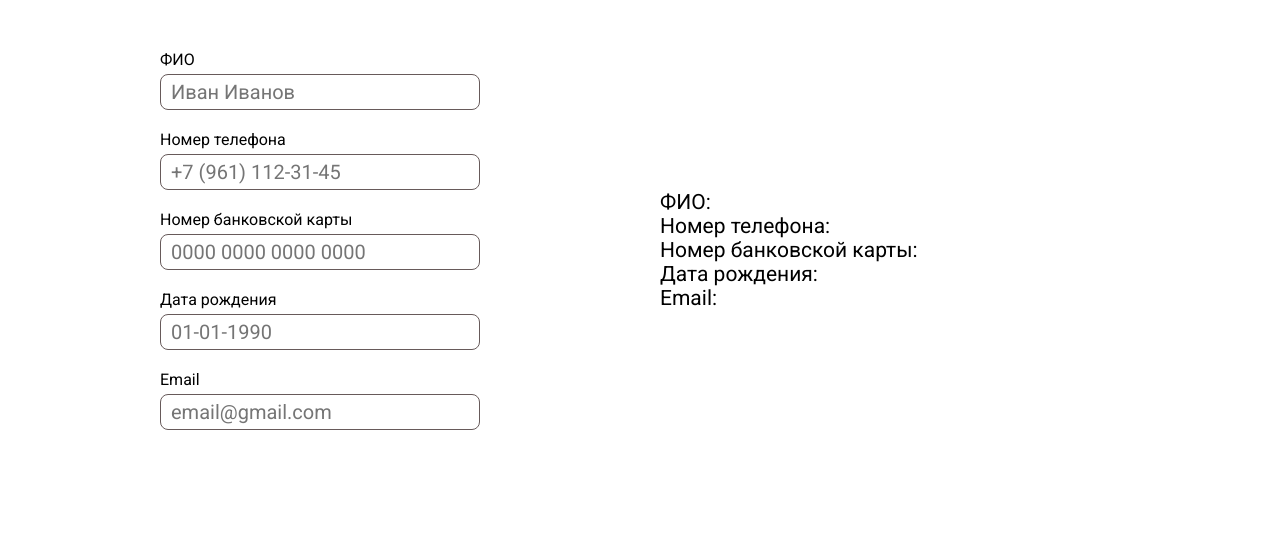
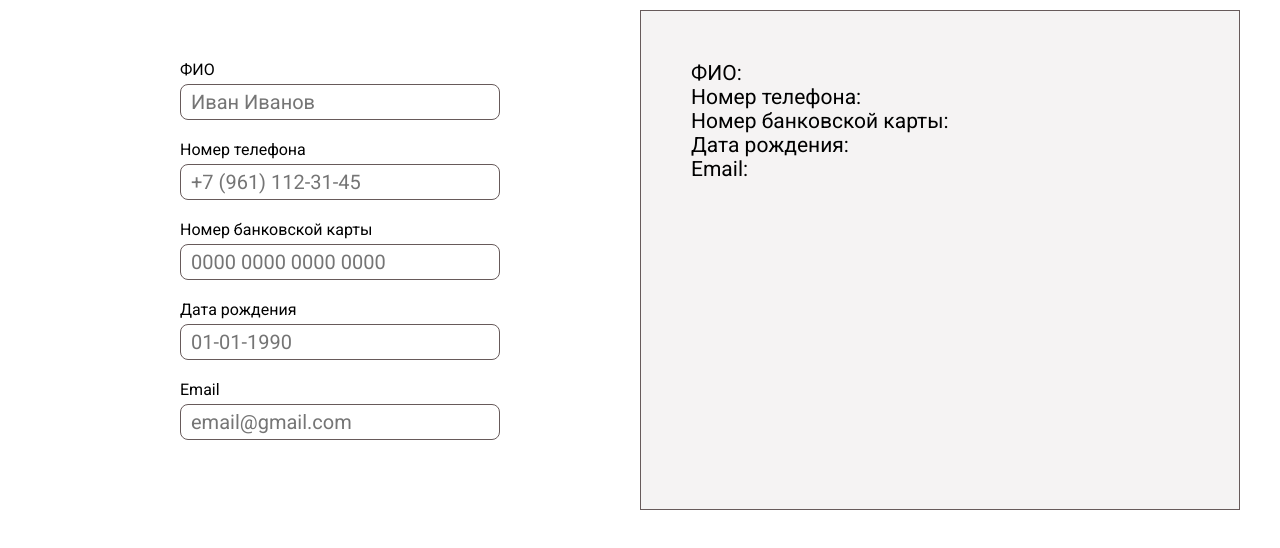
Before and after one commit to Artem2001S/react-form, a React (Create React App) app: page / in a window 1280 px wide. Shown: the top 548 px of the page. Built offline with nearby package versions, Linux system fonts and the light colour scheme.

Commit message:
change styles

```diff
--- a/src/components/HorizontalList/HorizontalList.module.scss
+++ b/src/components/HorizontalList/HorizontalList.module.scss
@@ -1,3 +1,5 @@
 .HorizontalList {
   display: grid;
+  margin-top: 10px;
+  padding: 0 40px;
 }
--- a/src/components/ResultForm/ResultForm.module.scss
+++ b/src/components/ResultForm/ResultForm.module.scss
@@ -3,9 +3,10 @@
 .ResultForm {
   display: flex;
   flex-direction: column;
-  justify-content: center;
 
-  padding: 50px 20px;
+  padding: 50px;
+  border: 1px solid $input_border;
+  background-color: #f5f3f3;
 }
 
 .label {
@@ -18,4 +19,5 @@
   font-weight: bold;
 
   cursor: pointer;
+  word-break: break-all;
 }
```
